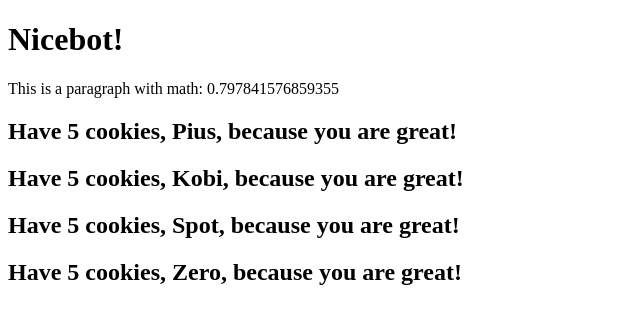
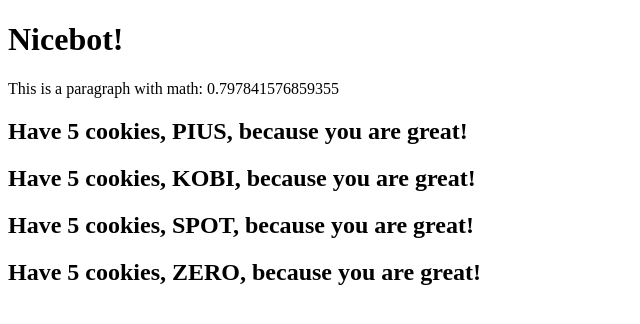
Before and after one commit to piuswong-multiverse/demo-w8d1-react-components-props-202212, a React (Vite) app: page / in a window 1280 px wide. Shown: the top 324 px of the page, without its empty margins (0-640 px from the left). Built offline with nearby package versions, Linux system fonts and the light colour scheme.

Commit message:
Names go to uppercase using JS

```diff
--- a/components/Cookie.js
+++ b/components/Cookie.js
@@ -3,7 +3,7 @@ import React from 'react';
 const Cookie = (props) => {
     return( // JSX goes inside here
         <div>
-            <h2>Have {props.numberOfCookies} cookies, {props.name}, because you are great!</h2>
+            <h2>Have {props.numberOfCookies} cookies, { props.name.toUpperCase() }, because you are great!</h2>
         </div>
     )
 };
```
